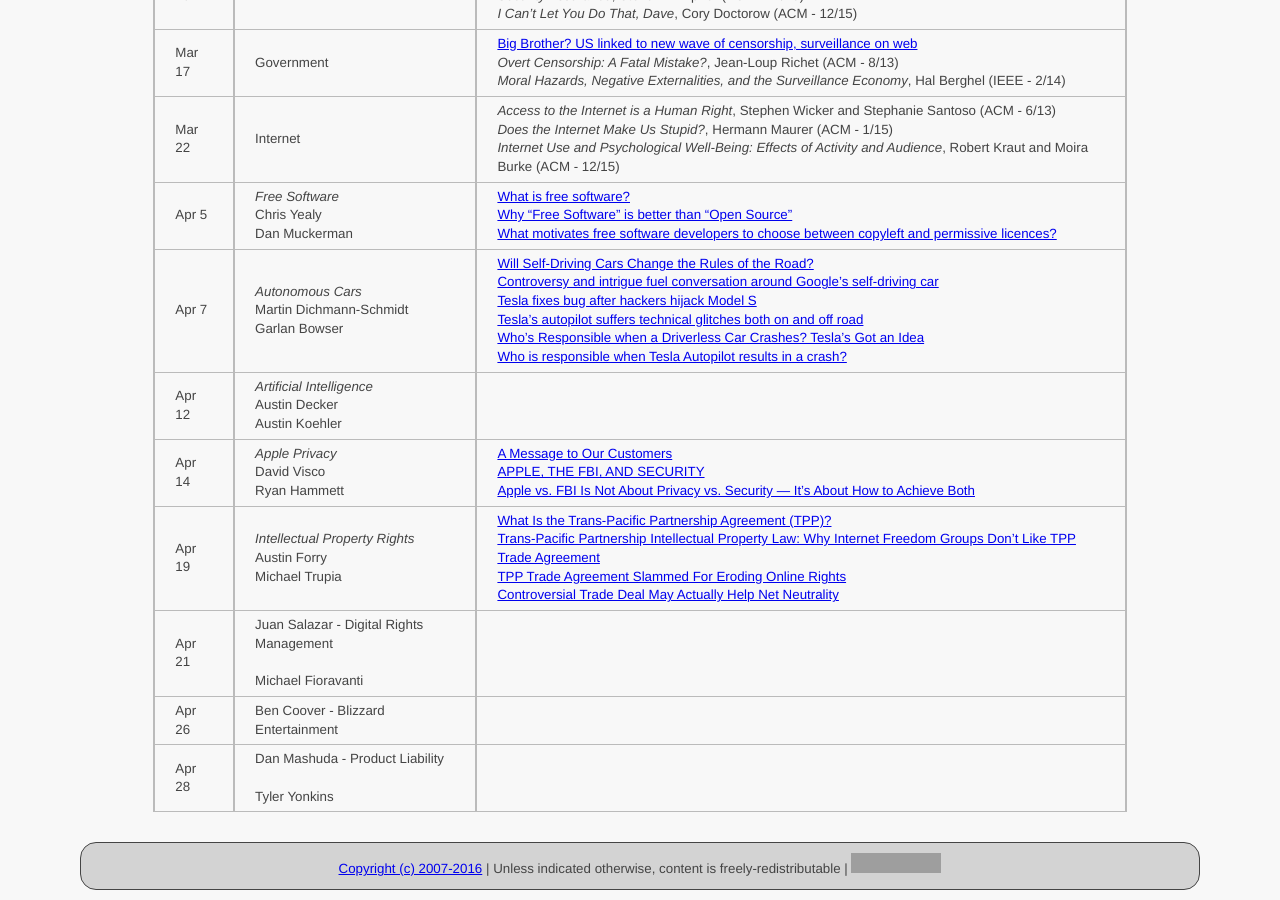
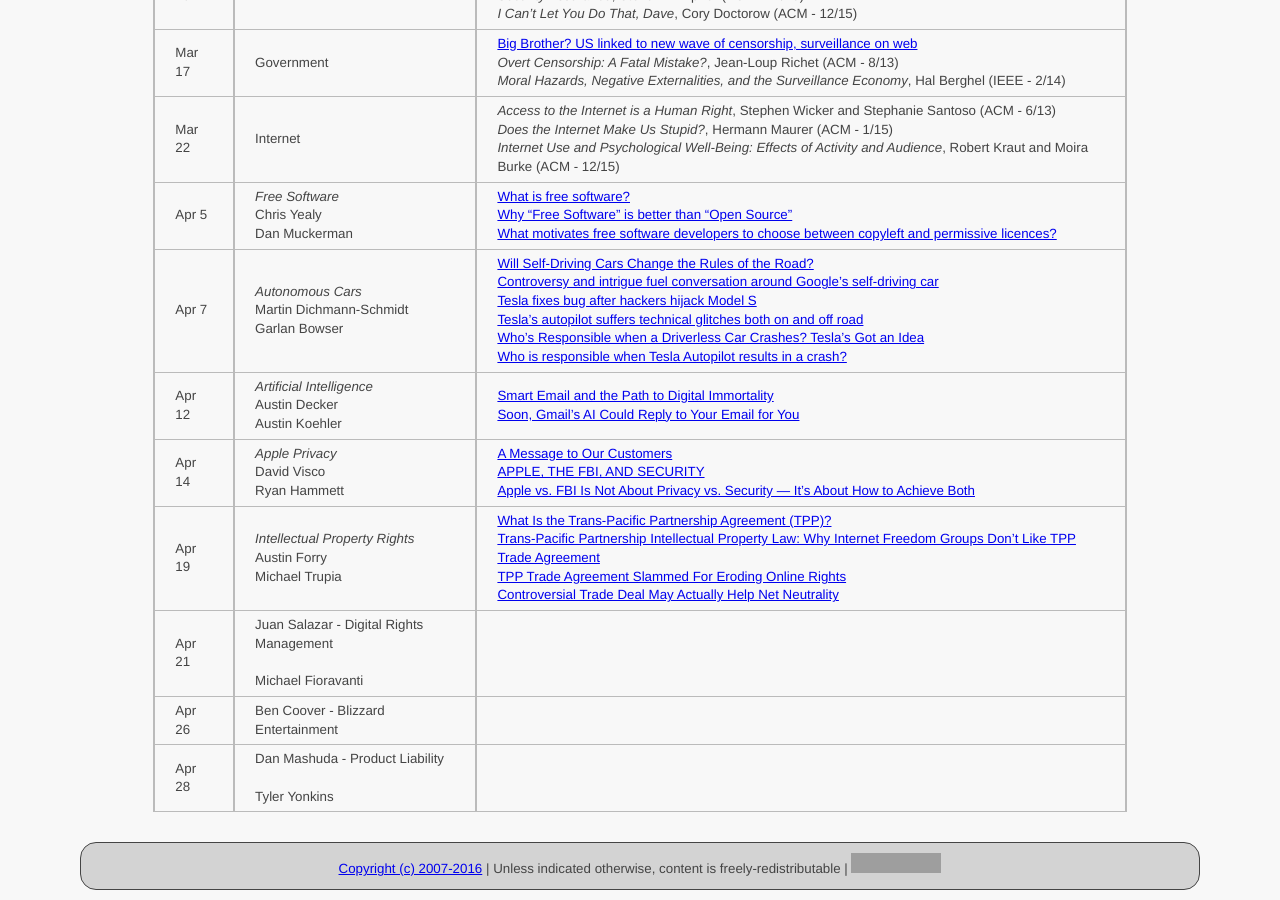
Before and after one commit to ycpcs/cs456-spring2016, a Jekyll site: the page built from schedule/index.md, in a window 1280 px wide and 900 px high, scrolled down 1076 px. Built offline with Jekyll 4.4.1, drawn with Linux system fonts in a browser that asks for light colours; grey boxes are pictures that could not be loaded.

Commit message:
add AI articles
add AI articles

```diff
--- a/schedule/index.md
+++ b/schedule/index.md
@@ -32,7 +32,7 @@ All reading materials can be accessed via [Schmidt Library](http://library.ycp.e
 > Mar 22  | Internet        | *Access to the Internet is a Human Right*, Stephen Wicker and Stephanie Santoso (ACM - 6/13) <br /> *Does the Internet Make Us Stupid?*, Hermann Maurer (ACM - 1/15)  <br /> *Internet Use and Psychological Well-Being: Effects of Activity and Audience*, Robert Kraut and Moira Burke (ACM - 12/15) |
 > Apr 5   | *Free Software* <br /> Chris Yealy <br /> Dan Muckerman | [What is free software?](https://www.gnu.org/philosophy/free-sw.en.html) <br /> [Why “Free Software” is better than “Open Source”](https://www.gnu.org/philosophy/free-software-for-freedom.en.html) <br /> [What motivates free software developers to choose between copyleft and permissive licences?](https://opensource.com/law/13/8/motivation-free-software-licensing) |
 > Apr 7   | *Autonomous Cars* <br /> Martin Dichmann-Schmidt<br /> Garlan Bowser | [Will Self-Driving Cars Change the Rules of the Road?](http://ideas.time.com/2013/01/14/will-self-driving-cars-change-the-rules-of-the-road/) <br /> [Controversy and intrigue fuel conversation around Google's self-driving car](https://www.proopinion.com/en/blog/controversy-and-intrigue-fuel-conversation-around-googles-selfdriving-car) <br /> [Tesla fixes bug after hackers hijack Model S](http://money.cnn.com/2015/08/06/technology/tesla-hack/) <br /> [Tesla’s autopilot suffers technical glitches both on and off road](http://glitch.news/2015-10-22-teslas-autopilot-suffers-technical-glitches-both-on-and-off-road.html) <br /> [Who’s Responsible when a Driverless Car Crashes? Tesla’s Got an Idea](http://www.wsj.com/articles/tesla-electric-cars-soon-to-sport-autopilot-functions-such-as-passing-other-vehicles-1431532720) <br /> [Who is responsible when Tesla Autopilot results in a crash?](http://www.teslarati.com/responsible-tesla-autopilot-crash-accidents/) |
-> Apr 12  | *Artificial Intelligence* <br /> Austin Decker <br /> Austin Koehler | |
+> Apr 12  | *Artificial Intelligence* <br /> Austin Decker <br /> Austin Koehler | [Smart Email and the Path to Digital Immortality](http://www.technewsworld.com/story/83079.html) <br /> [Soon, Gmail’s AI Could Reply to Your Email for You](http://www.wired.com/2015/11/google-is-using-ai-to-create-automatic-replies-in-gmail/) |
 > Apr 14  | *Apple Privacy* <br /> David Visco <br /> Ryan Hammett | [A Message to Our Customers](http://www.apple.com/customer-letter/) <br /> [APPLE, THE FBI, AND SECURITY](https://stratechery.com/2016/apple-the-fbi-and-security/) <br /> [Apple vs. FBI Is Not About Privacy vs. Security — It’s About How to Achieve Both](http://www.huffingtonpost.com/admiral-jim-stavridis-ret/apple-fbi-privacy-security_b_9404314.html)|
 > Apr 19  | *Intellectual Property Rights* <br /> Austin Forry <br /> Michael Trupia | [What Is the Trans-Pacific Partnership Agreement (TPP)?](https://www.eff.org/issues/tpp) <br /> [Trans-Pacific Partnership Intellectual Property Law: Why Internet Freedom Groups Don't Like TPP Trade Agreement](http://www.ibtimes.com/trans-pacific-partnership-intellectual-property-law-why-internet-freedom-groups-dont-2171936) <br /> [TPP Trade Agreement Slammed For Eroding Online Rights](http://techcrunch.com/2015/11/05/tpp-vs-privacy/) <br /> [Controversial Trade Deal May Actually Help Net Neutrality](http://www.wired.com/2015/11/tpp-net-neutrality/)|
 > Apr 21  | Juan Salazar - Digital Rights Management <br /> <br /> Michael Fioravanti | |
```
